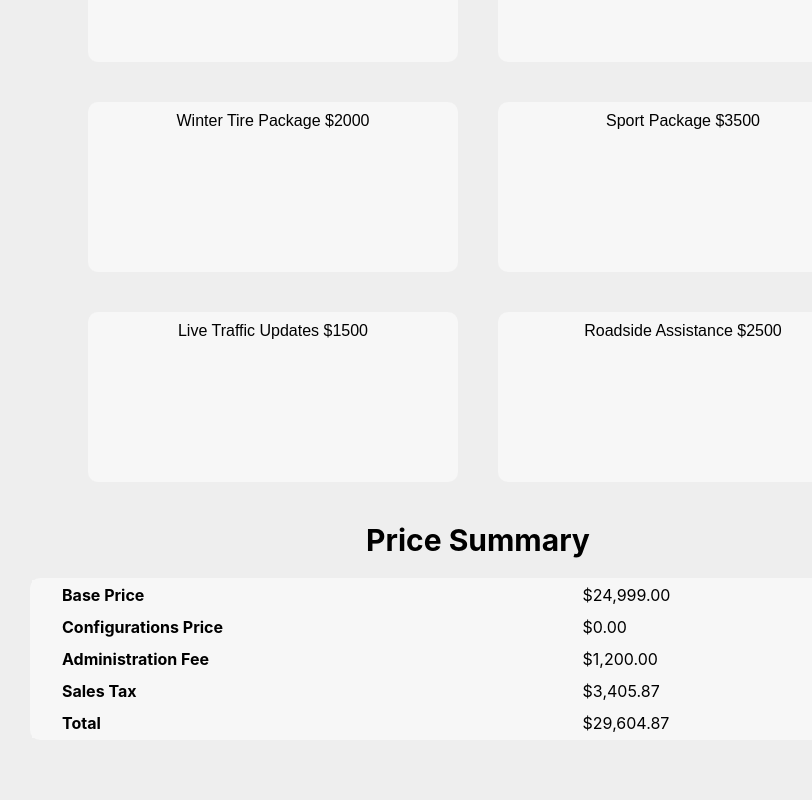
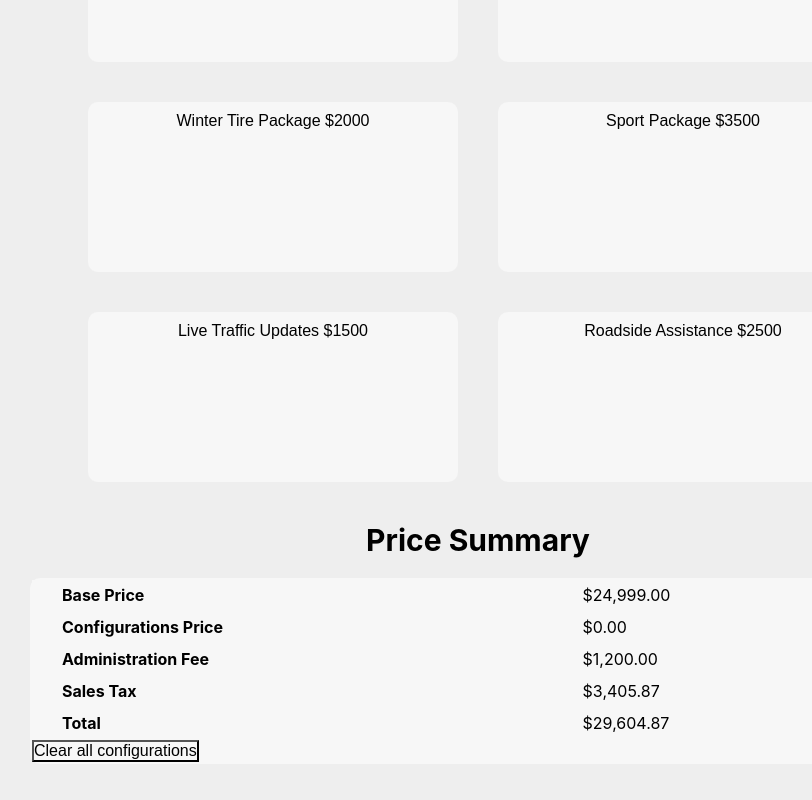
Before and after one commit to j-nny/skyprep, a React (Create React App) app: page / in a window 1280 px wide. Shown: the part 916-1716 px from the top of the page, without its empty margins (162-974 px from the left). Built offline with nearby package versions, Linux system fonts and the light colour scheme.

Commit message:
add option to reset configurations

```diff
--- a/src/components/Summary.js
+++ b/src/components/Summary.js
@@ -1,6 +1,6 @@
 import React, { Component } from 'react';
 import { connect } from 'react-redux'
-import { removeFromSummary } from './actions/summaryActions'
+import { removeFromSummary, resetSummary } from './actions/summaryActions'
 import { basePrice, salesTax, calcConfigPrice, calcDiscountedConfigPrice, calcAdminFee, calcTotalPrice } from '../algorithms/pricing-calculator';
 
 import '../styles/summary.css'
@@ -12,6 +12,10 @@ class Summary extends Component{
 
   const handleRemoveClick = id => {
     this.props.removeFromSummary(id)
+  }
+
+  const handleResetClick = () => {
+    this.props.resetSummary()
   }
 
   //maps through each configuration selected to show data in summary
@@ -58,6 +62,9 @@ class Summary extends Component{
             <th className="payment">Total</th>
             <td className="payment-price">${totalPrice.toFixed(2).replace(/\d(?=(\d{3})+\.)/g, '$&,')}</td>
           </tr>
+          <tr className="payment">
+            <button className="payment-reset" onClick={() => handleResetClick()}>Clear all configurations</button>
+          </tr>
         </tbody>
       </table>
     </div>
@@ -73,7 +80,8 @@ const mapStateToProps = (state) => {
 
 const mapDispatchToProps = (dispatch) => {
   return {
-      removeFromSummary: (id) => {dispatch(removeFromSummary(id))}
+      removeFromSummary: (id) => {dispatch(removeFromSummary(id))},
+      resetSummary: () => {dispatch(resetSummary())}
   }
 }
 
--- a/src/components/actions/action-types/summary-actions.js
+++ b/src/components/actions/action-types/summary-actions.js
@@ -1,2 +1,3 @@
 export const ADD_TO_SUMMARY = "ADD_TO_SUMMARY";
 export const REMOVE_FROM_SUMMARY = "REMOVE_FROM_SUMMARY";
+export const RESET_SUMMARY = "RESET_SUMMARY";
--- a/src/components/actions/summaryActions.js
+++ b/src/components/actions/summaryActions.js
@@ -1,4 +1,4 @@
-import { ADD_TO_SUMMARY, REMOVE_FROM_SUMMARY } from './action-types/summary-actions'
+import { ADD_TO_SUMMARY, REMOVE_FROM_SUMMARY, RESET_SUMMARY } from './action-types/summary-actions'
 
 export const addToSummary = (id) => {
   return {
@@ -13,3 +13,9 @@ export const removeFromSummary = (id) => {
     id
   }
 }
+
+export const resetSummary = () => {
+  return {
+    type: RESET_SUMMARY
+  }
+}
--- a/src/components/reducers/summaryReducer.js
+++ b/src/components/reducers/summaryReducer.js
@@ -1,4 +1,4 @@
-import { ADD_TO_SUMMARY, REMOVE_FROM_SUMMARY } from "../actions/action-types/summary-actions";
+import { ADD_TO_SUMMARY, REMOVE_FROM_SUMMARY, RESET_SUMMARY } from "../actions/action-types/summary-actions";
 
 const initState = {
   configs: [
@@ -49,14 +49,16 @@ const summaryReducer = (state = initState, action) => {
       }
     }
   } else if (action.type === REMOVE_FROM_SUMMARY) {
-    console.log(action)
-    console.log(state)
     let newConfig = state.addedConfigs.filter(config => config.id !== action.id)
-    console.log(newConfig)
       return {
         ...state,
         addedConfigs: newConfig
       }
+  } else if (action.type === RESET_SUMMARY) {
+    return {
+      ...state,
+      addedConfigs: []
+    }
   } else {
     return state;
   }
--- a/src/styles/summary.css
+++ b/src/styles/summary.css
@@ -33,3 +33,7 @@
 .payment-remove--config {
   background-color: #f7f7f7;
 }
+
+.payment-reset {
+  background-color: #f7f7f7;
+}
```
